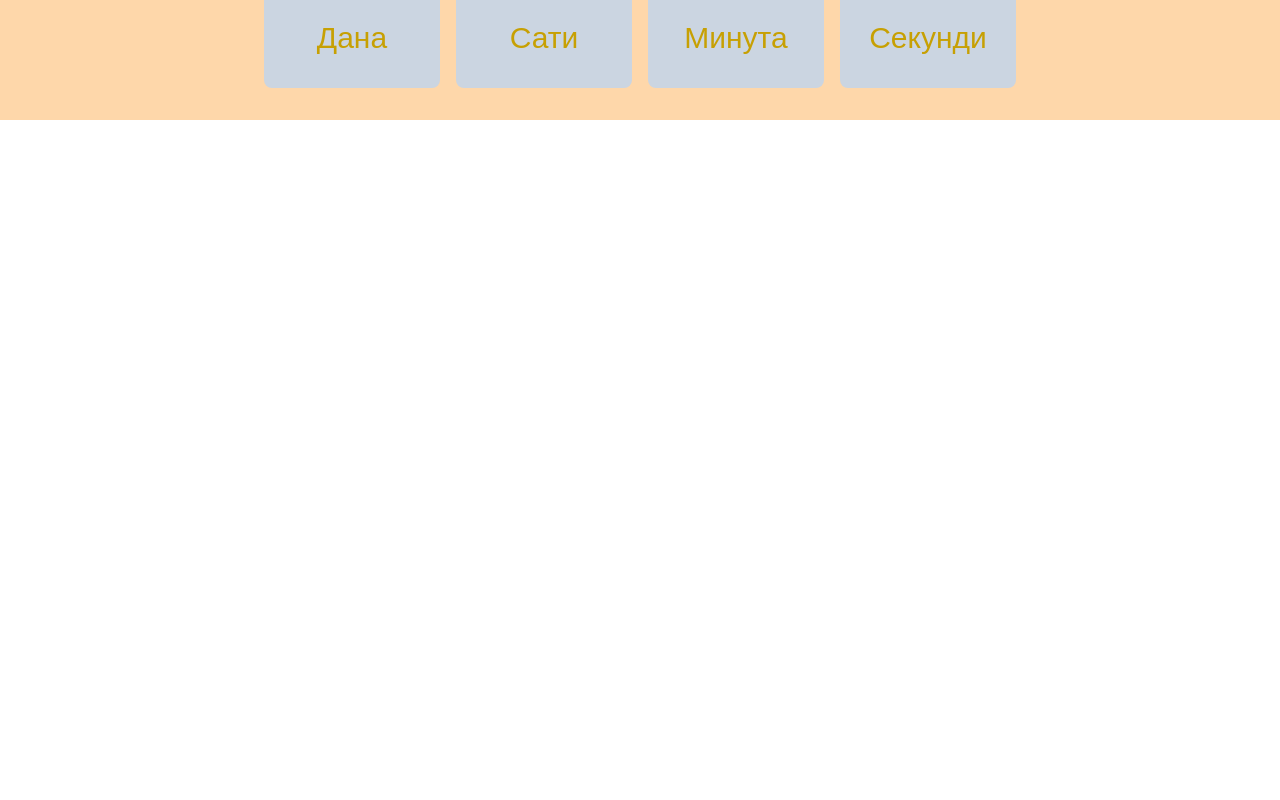
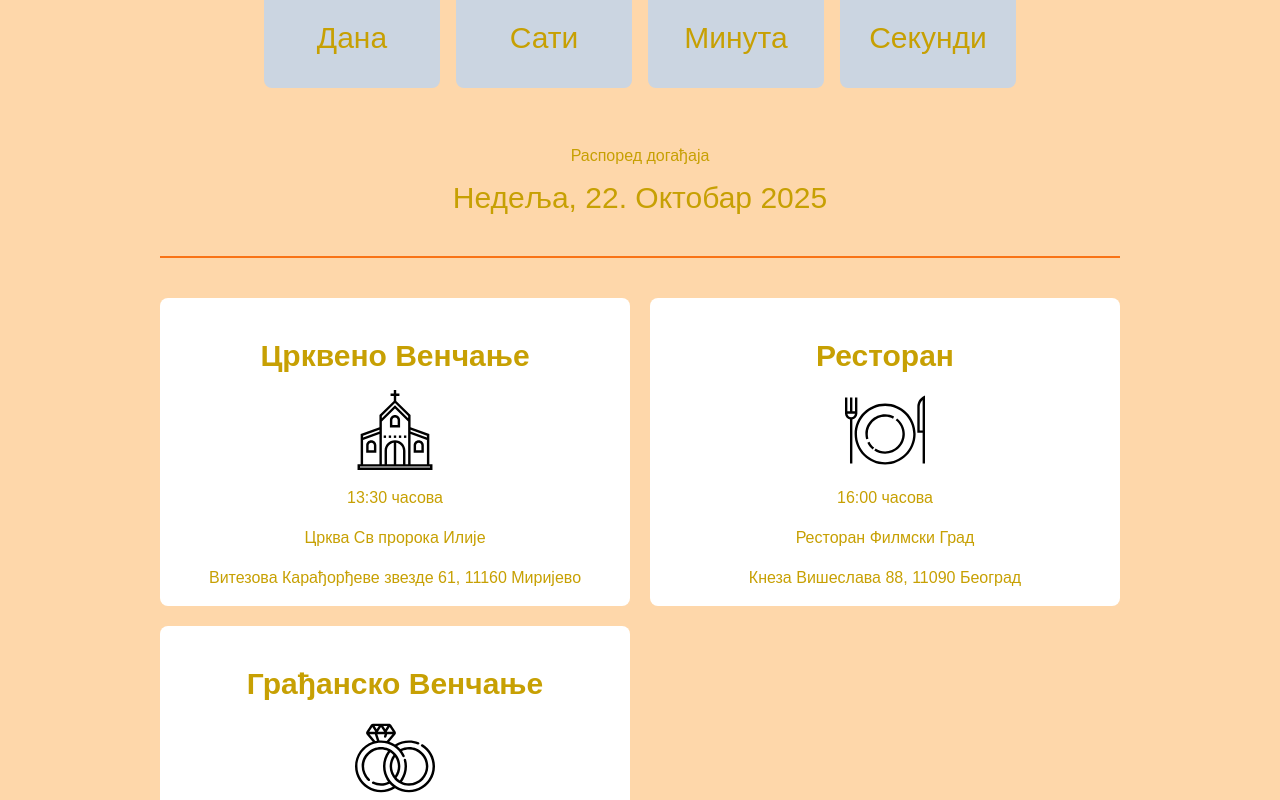
Before and after one commit to CNKE94/kikica.github.io, a Nuxt app: page / in a window 1280 px wide. Shown: the part 1000-1800 px from the top of the page. Before the commit the page ends 1120 px from the top, so only its background shows below. Built offline with nearby package versions, Linux system fonts and the light colour scheme.

Commit message:
add event component

```diff
--- a/pages/index.vue
+++ b/pages/index.vue
@@ -4,5 +4,6 @@
   <div>
     <MainComponent />
     <CountdownComponent />
+    <EventSchedule />
   </div>
 </template>
```
